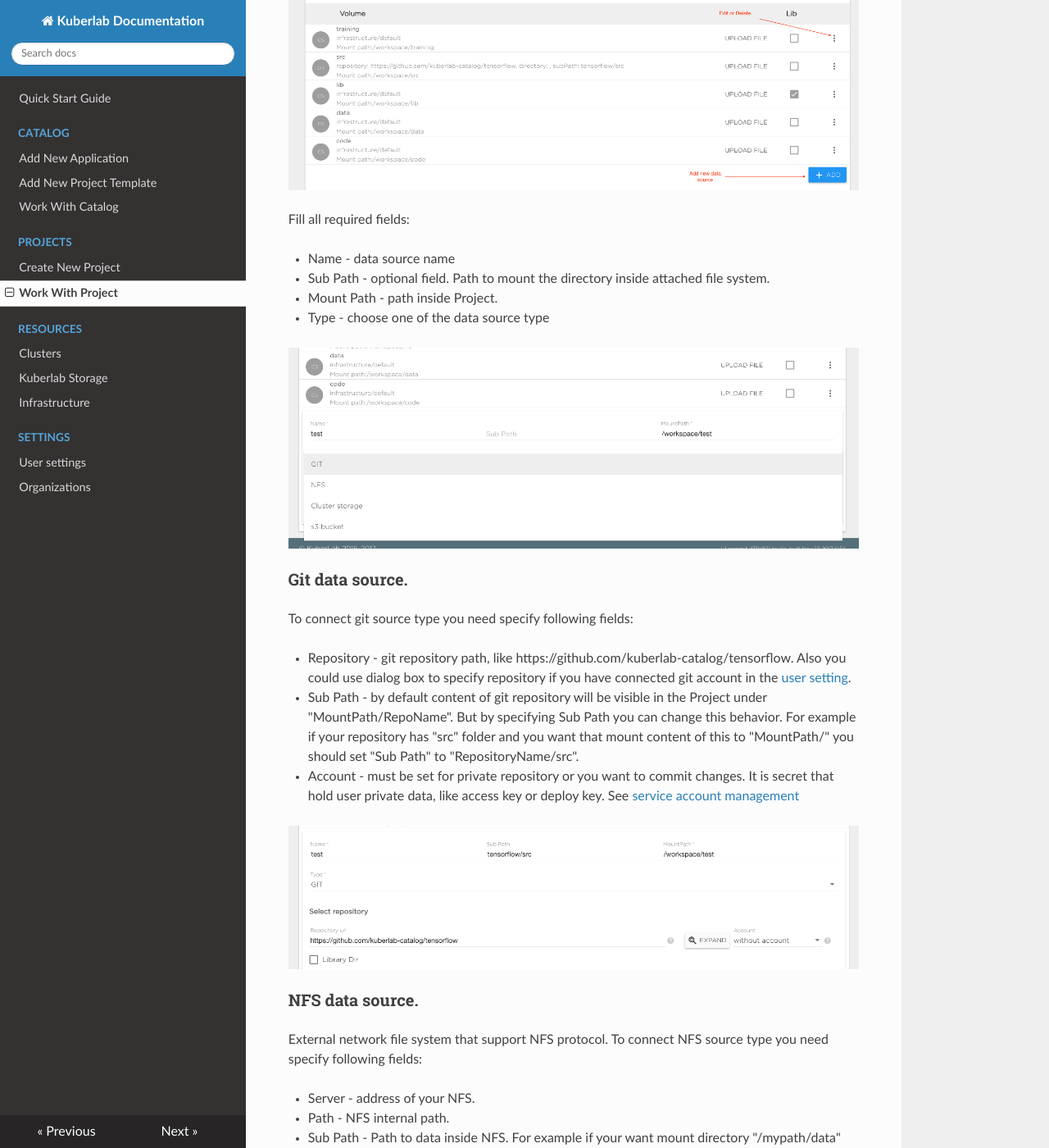
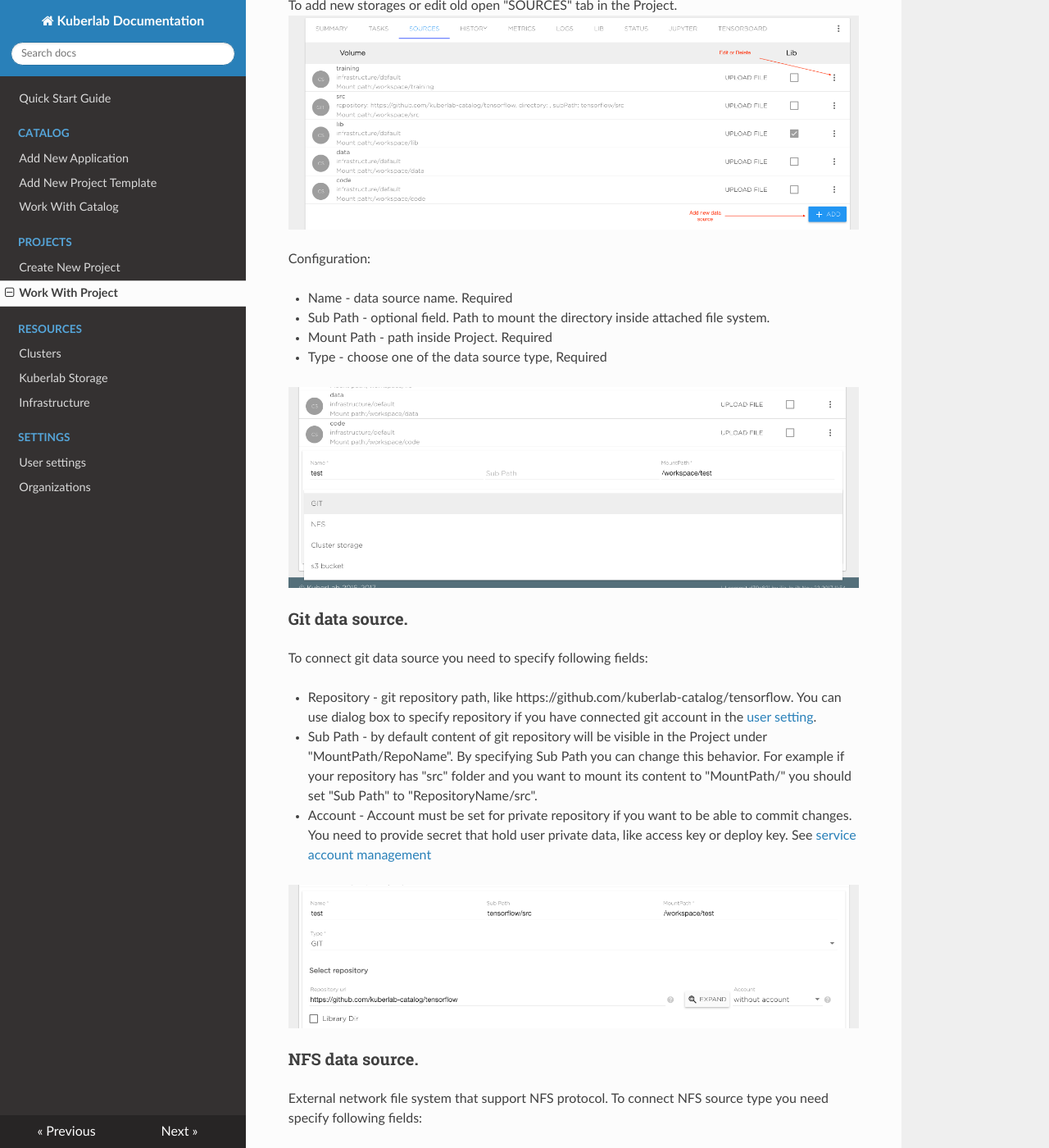
Before and after one commit to kuberlab/docs, an MkDocs documentation site: the page built from docs/Projects/Work With Project.md, in a window 1280 px wide and 1400 px high, scrolled down 1196 px. Shown: the whole window at 82% size. Built offline with MkDocs 1.6.1, drawn with Linux system fonts in a browser that asks for light colours; nearby versions of some CDN libraries; some of the changed text lies outside the part shown.

Commit message:
Update Work With Project.md

```diff
--- a/docs/Projects/Work With Project.md
+++ b/docs/Projects/Work With Project.md
@@ -1,37 +1,37 @@
 ## Edit project summary.
-Use "SUMMARY" tab to add some notice or describe your Project. We are supporting [Markdown](https://en.wikipedia.org/wiki/Markdown) format for Project summary.
+Use "SUMMARY" tab to add to add information and additional materials which will describe your Project. We are supporting [Markdown](https://en.wikipedia.org/wiki/Markdown) format for Project summary.
 ![](/img/project/summary-1.png)
 
 ![](/img/project/summary-2.png)
 
 ## Work with sources.
-Project requires configured sources for saving model,source code of model,training data...
-You can configure all data sources in the "SOURCES" tab and after mount it to tasks or to Project specific UI interface like Jupyter or Tensorboard.
-We are supporting following data source type:
+Project requires configured data sources for training data, model source code, and results and checkpoints
+You can configure all data sources in the "SOURCES" tab and mount it to different Tasks or to Project specific UI interface like Jupyter or Tensorboard.
+We are supporting following data source types:
 
-* GIT - git repository. GitHub,BitBucket,GitLab,...
+* GIT - git repository. You can connect you GitHub, GitLab or BitBucket account or use any other git server
 * NFS - external network file system that support NFS protocol.
-* Cluster Storage - storage attached to your cluster by administrator or Kuberlab storage. See [Cluster Storage](/Resources/Clusters.md).
+* Cluster Storage - storage attached to your cluster by administrator or provided by Kuberlab service. See [Cluster Storage](/Resources/Clusters.md).
 * S3 Bucket - Storage that used your S3 bucket as data source.
 
 To add new storages or edit old open "SOURCES" tab in the Project.
 ![](/img/project/storage-1.png)
 
-Fill all required fields:
+Configuration:
 
-* Name - data source name
+* Name - data source name. Required
 * Sub Path - optional field. Path to mount the directory inside attached file system.
-* Mount Path - path inside Project.
-* Type - choose one of the data source type
+* Mount Path - path inside Project. Required
+* Type - choose one of the data source type, Required
 
 ![](/img/project/storage-2.png)
 
 ### Git data source.
-To connect git source type you need specify following fields:
+To connect git data source you need to specify following fields:
 
-* Repository - git repository path, like https://github.com/kuberlab-catalog/tensorflow. Also you could use dialog box to specify repository if you have connected git account in the [user setting](/Settings/User.md#Services).
-* Sub Path - by default content of git repository will be visible in the Project under "MountPath/RepoName". But by specifying Sub Path you can change this behavior. For example if your repository has "src" folder and you want that mount content of this to  "MountPath/" you should set "Sub Path" to "RepositoryName/src".
-* Account - must be set for private repository or you want to commit changes. It is secret that hold user private data, like access key or deploy key. See [service account management](/Settings/User.md#Service Accounts)
+* Repository - git repository path, like https://github.com/kuberlab-catalog/tensorflow. You can use dialog box to specify repository if you have connected git account in the [user setting](/Settings/User.md#Services).
+* Sub Path - by default content of git repository will be visible in the Project under "MountPath/RepoName". By specifying Sub Path you can change this behavior. For example if your repository has "src" folder and you want to mount its content to  "MountPath/" you should set "Sub Path" to "RepositoryName/src".
+* Account - Account must be set for private repository if you want to be able to commit changes. You need to provide secret that hold user private data, like access key or deploy key. See [service account management](/Settings/User.md#Service Accounts)
 
 ![](/img/project/git-source-config.png)
 
```
